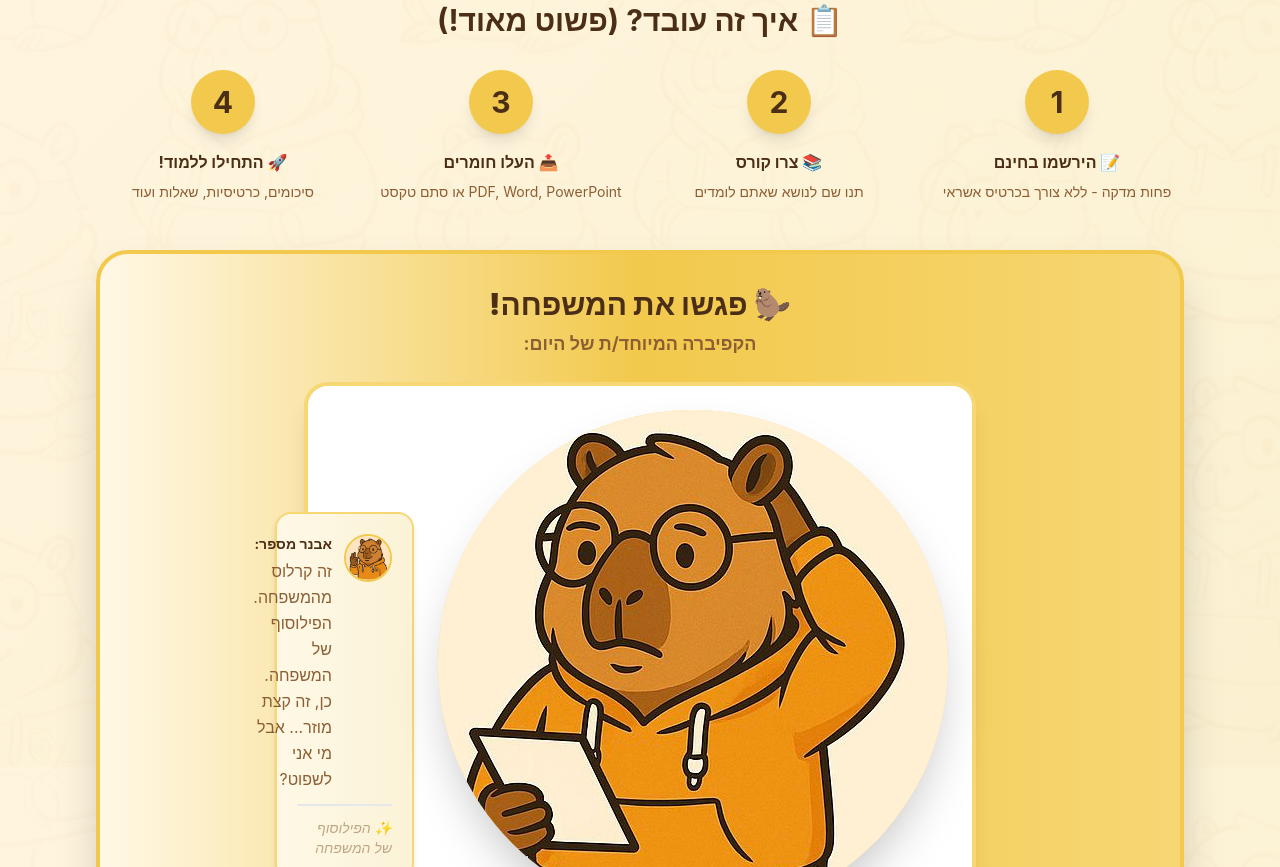
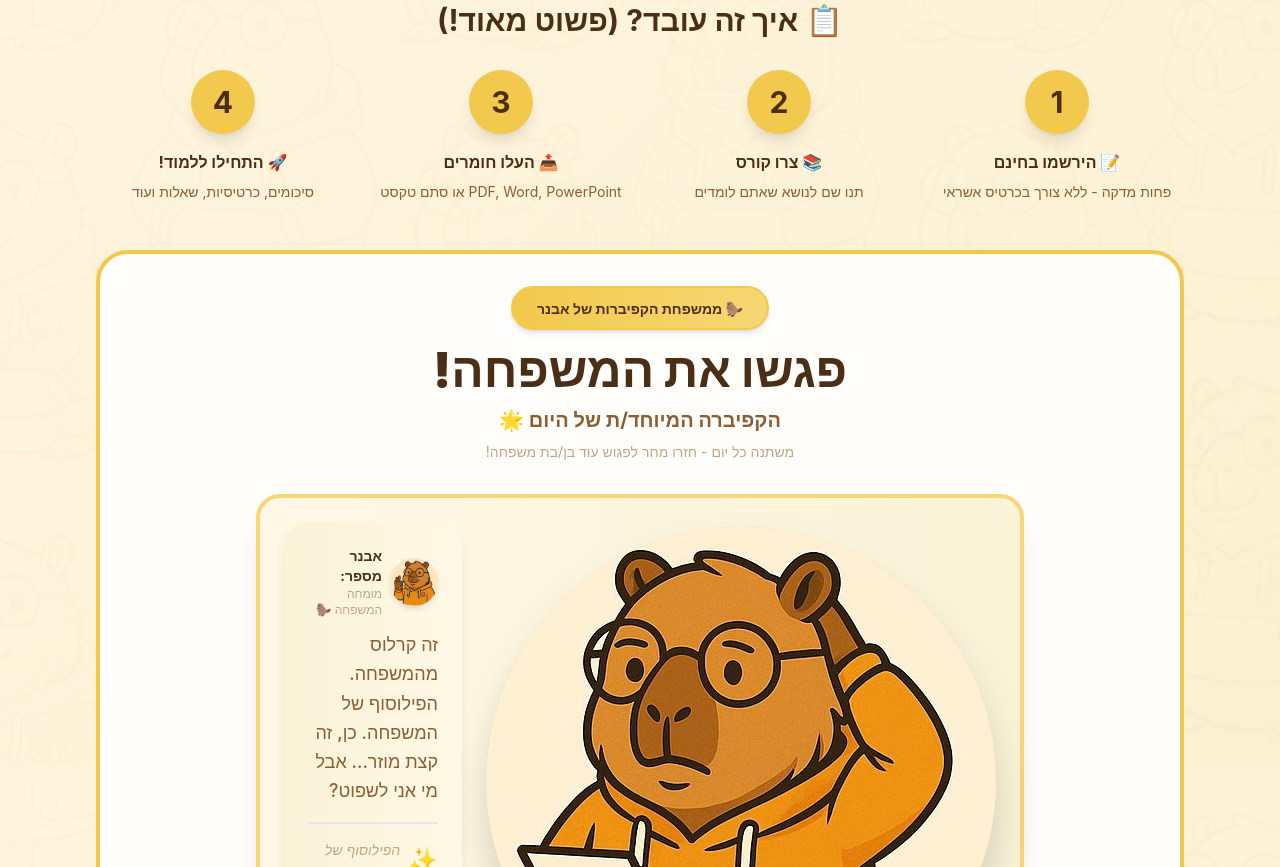
Before and after one commit to itaygross7/study_buddy-proj, a Flask app: page / in a window 1280 px wide. Shown: the part 5633-6500 px from the top of the page. Run offline with Flask 3, Linux system fonts and the light colour scheme; parts of the project's set-up code (start-up, migrations or seed data) failed here and were passed over; some libraries are stand-ins or nearby versions.

Commit message:
Fix file upload TypeError, Avner chat undefined responses, and add capybara humor features
Co-authored-by: itaygross7 <169649713+itaygross7@users.noreply.github.com>

```diff
--- a/ui/templates/index.html
+++ b/ui/templates/index.html
@@ -443,56 +443,108 @@
   </div>
 </div>
 
-<!-- Meet the Family - Capybara of the Day! -->
-<div class="mb-12 bg-gradient-to-l from-warm-yellow via-golden-yellow to-warm-beige p-8 rounded-3xl border-4 border-golden-yellow shadow-2xl">
-  <div class="text-center mb-6">
-    <h2 class="text-3xl font-black text-dark-brown mb-2">🦫 פגשו את המשפחה!</h2>
-    <p class="text-lg text-cozy-brown font-bold">הקפיברה המיוחד/ת של היום:</p>
+<!-- Meet the Family - Capybara of the Day! 🦫 -->
+<div class="mb-12 relative overflow-hidden">
+  <!-- Decorative background -->
+  <div class="absolute inset-0 bg-gradient-to-br from-warm-yellow/30 via-golden-yellow/20 to-cream/30 rounded-3xl"></div>
+
+  <div class="relative bg-white/90 backdrop-blur-sm p-8 md:p-10 rounded-3xl border-4 border-golden-yellow shadow-2xl">
+    <!-- Header -->
+    <div class="text-center mb-8">
+      <div class="inline-block bg-gradient-to-r from-golden-yellow to-warm-yellow px-6 py-2 rounded-full border-2 border-golden-yellow shadow-md mb-4">
+        <span class="text-sm font-bold text-dark-brown">🦫 ממשפחת הקפיברות של אבנר</span>
+      </div>
+      <h2 class="text-4xl md:text-5xl font-black text-dark-brown mb-3">
+        פגשו את המשפחה!
+      </h2>
+      <p class="text-xl text-cozy-brown font-bold">הקפיברה המיוחד/ת של היום 🌟</p>
+      <p class="text-sm text-warm-gray mt-2">משתנה כל יום - חזרו מחר לפגוש עוד בן/בת משפחה!</p>
     </div>
 
-  <div class="max-w-2xl mx-auto bg-white p-6 rounded-2xl border-4 border-warm-yellow shadow-xl">
-    <div class="flex flex-col md:flex-row items-center gap-6">
-      <!-- Capybara Image -->
-      <div class="flex-shrink-0">
-        <div class="relative">
-          <div class="absolute inset-0 bg-golden-yellow rounded-full blur-2xl opacity-40 animate-pulse"></div>
+    <!-- Main Card -->
+    <div class="max-w-3xl mx-auto">
+      <div class="bg-gradient-to-l from-cream via-white to-warm-beige p-6 md:p-8 rounded-2xl border-4 border-warm-yellow shadow-xl">
+        <div class="flex flex-col md:flex-row items-center md:items-start gap-6 md:gap-8">
+
+          <!-- Left: Capybara Image & Name -->
+          <div class="flex-shrink-0 text-center">
+            <div class="relative inline-block">
+              <!-- Glow effect -->
+              <div class="absolute inset-0 bg-gradient-to-br from-golden-yellow to-warm-yellow rounded-full blur-2xl opacity-40 animate-pulse"></div>
+
+              <!-- Image -->
               <img src="{{ url_for('serve_avner', filename=capybara_of_day.image) }}"
                    alt="{{ capybara_of_day.name }}"
-               class="relative w-40 h-40 rounded-full object-cover border-6 border-golden-yellow shadow-2xl hover:scale-105 transition-transform">
-        </div>
-        <div class="text-center mt-3">
-          <p class="text-2xl font-black text-dark-brown">{{ capybara_of_day.name }}</p>
-          <p class="text-sm text-warm-gray">({{ capybara_of_day.name_en }})</p>
+                   class="relative w-48 h-48 rounded-full object-cover border-6 border-golden-yellow shadow-2xl hover:scale-105 transition-transform duration-300">
+
+              <!-- Decorative badge -->
+              <div class="absolute -bottom-2 -right-2 bg-golden-yellow text-dark-brown text-2xl w-14 h-14 rounded-full flex items-center justify-center border-4 border-white shadow-lg">
+                🦫
               </div>
             </div>
 
-      <!-- Avner's Comment -->
-      <div class="flex-1 text-right">
-        <div class="bg-gradient-to-l from-cream to-warm-beige p-5 rounded-xl border-2 border-warm-yellow shadow-md">
-          <div class="flex items-start gap-3 mb-3">
+            <!-- Name Card -->
+            <div class="mt-4 bg-gradient-to-r from-golden-yellow to-warm-yellow p-4 rounded-xl shadow-md border-2 border-golden-yellow">
+              <p class="text-3xl font-black text-dark-brown leading-tight">{{ capybara_of_day.name }}</p>
+              <p class="text-sm text-cozy-brown font-medium mt-1">({{ capybara_of_day.name_en }})</p>
+            </div>
+          </div>
+
+          <!-- Right: Avner's Commentary -->
+          <div class="flex-1 space-y-4 text-right">
+            <!-- Avner's Speech Bubble -->
+            <div class="bg-gradient-to-l from-warm-beige to-cream p-6 rounded-2xl border-3 border-warm-yellow shadow-lg relative">
+              <!-- Speech bubble arrow (desktop) -->
+              <div class="hidden md:block absolute right-full top-8 w-0 h-0 border-t-[15px] border-t-transparent border-b-[15px] border-b-transparent border-r-[20px] border-r-warm-beige"></div>
+
+              <div class="flex items-start gap-4 mb-4">
+                <div class="flex-1">
+                  <div class="flex items-center gap-2 mb-3">
                     <img src="{{ url_for('serve_avner', filename='avner_signing_ok.jpeg') }}"
                          alt="אבנר"
-                 class="w-12 h-12 rounded-full border-2 border-golden-yellow">
-            <div class="flex-1">
-              <p class="text-sm font-bold text-dark-brown mb-1">אבנר מספר:</p>
-              <p class="text-base text-cozy-brown leading-relaxed">{{ capybara_of_day.comment }}</p>
+                         class="w-12 h-12 rounded-full border-3 border-golden-yellow shadow-md">
+                    <div>
+                      <p class="text-sm font-bold text-dark-brown">אבנר מספר:</p>
+                      <p class="text-xs text-warm-gray">מומחה המשפחה 🦫</p>
                     </div>
                   </div>
-          <div class="pt-3 border-t-2 border-warm-yellow/30">
-            <p class="text-sm text-warm-gray italic">✨ {{ capybara_of_day.personality }}</p>
+                  <p class="text-lg text-cozy-brown leading-relaxed font-medium">
+                    {{ capybara_of_day.comment }}
+                  </p>
+                </div>
+              </div>
+
+              <!-- Personality Badge -->
+              <div class="flex items-center gap-2 pt-4 border-t-2 border-warm-yellow/40">
+                <span class="text-2xl">✨</span>
+                <p class="text-sm text-warm-gray italic flex-1">{{ capybara_of_day.personality }}</p>
+              </div>
+            </div>
+
+            <!-- Fun Family Fact -->
+            <div class="bg-gradient-to-r from-golden-yellow/20 to-warm-yellow/20 p-5 rounded-xl border-2 border-golden-yellow/60 shadow-md">
+              <div class="flex items-start gap-3">
+                <span class="text-3xl flex-shrink-0">💡</span>
+                <div class="flex-1">
+                  <p class="text-xs font-bold text-dark-brown mb-1 uppercase tracking-wide">עובדה משפחתית</p>
+                  <p class="text-sm font-medium text-cozy-brown leading-relaxed">{{ family_fact }}</p>
+                </div>
+              </div>
             </div>
           </div>
         </div>
       </div>
 
-    <!-- Fun Fact -->
-    <div class="mt-6 bg-golden-yellow/20 p-4 rounded-xl border-2 border-golden-yellow/50 text-center">
-      <p class="text-sm font-bold text-dark-brown">{{ family_fact }}</p>
+      <!-- Bottom Info -->
+      <div class="mt-6 text-center">
+        <div class="inline-flex items-center gap-2 bg-white/80 px-5 py-3 rounded-full border-2 border-warm-yellow/50 shadow-md">
+          <span class="text-2xl animate-pulse">🗓️</span>
+          <p class="text-sm font-medium text-dark-brown">
+            הקפיברה משתנה כל יום ב-00:00 • עוד <span class="font-bold text-golden-yellow">{{ 12 - capybara_of_day.name|length }}</span> בני משפחה לגלות!
+          </p>
         </div>
-
-    <p class="text-xs text-center text-warm-gray mt-4">
-      💡 הקפיברה משתנה כל יום! חזרו מחר לפגוש עוד בן/בת משפחה 🦫
-    </p>
+      </div>
+    </div>
   </div>
 </div>
 
```
Lines whose indentation alone changed are shown as unchanged.
